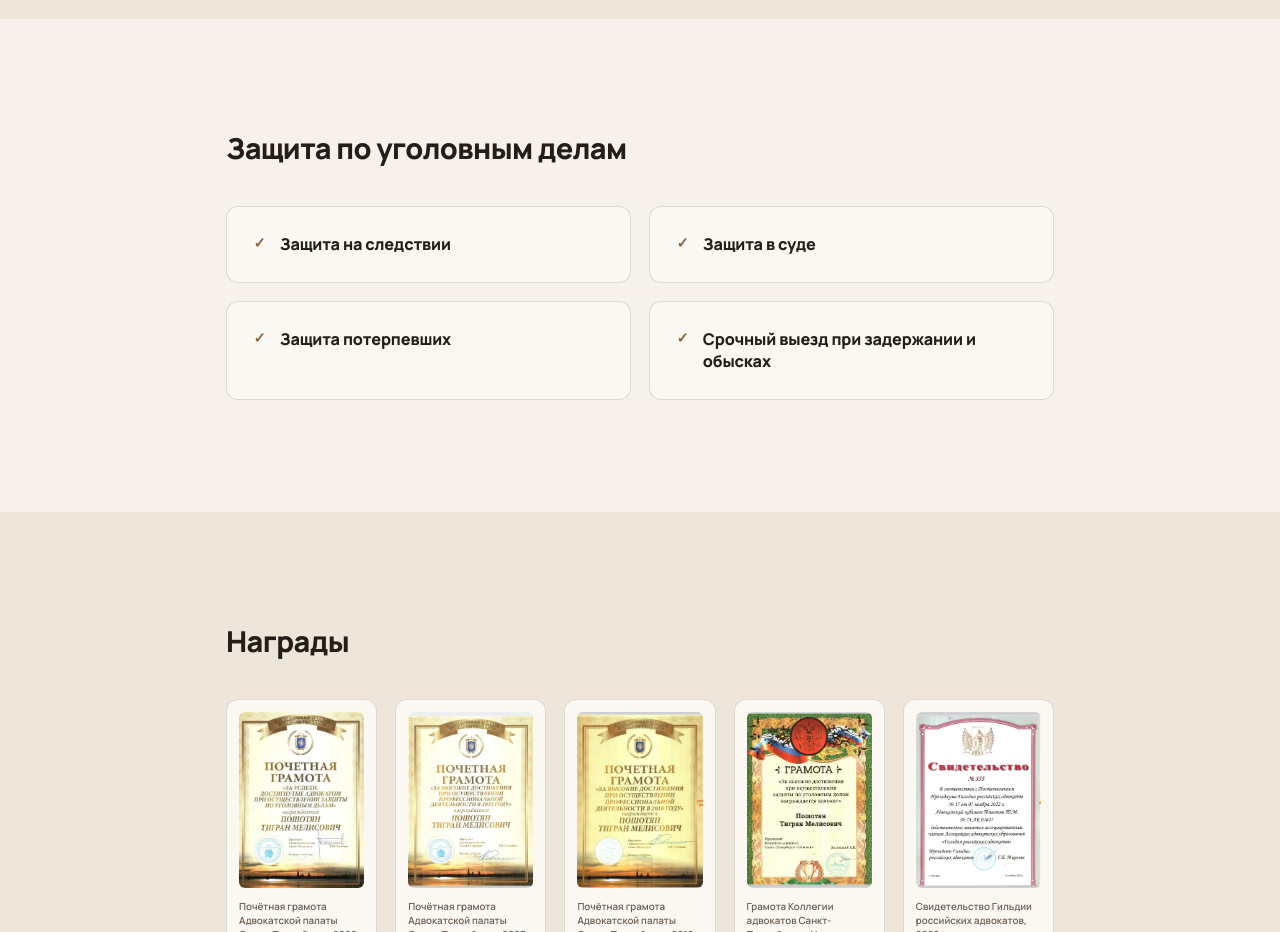
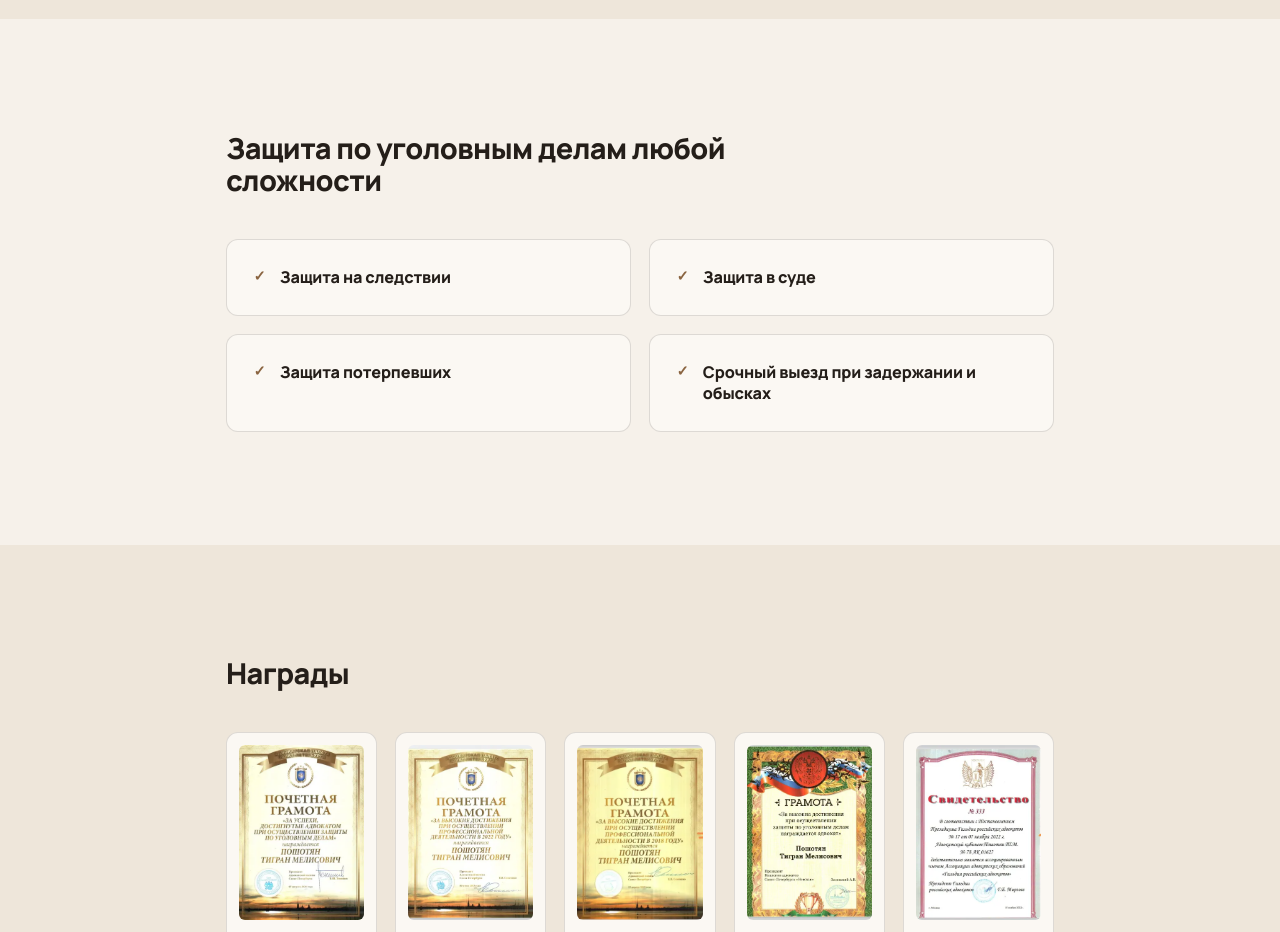
Before and after one commit to elhpiv-hash/poshotyan-preview, a plain HTML site: page index.html in a window 1280 px wide. Shown: the part 1320-2252 px from the top of the page. Drawn offline with Linux system fonts and the light colour scheme.

Commit message:
Clarify criminal defense scope

```diff
--- a/index.html
+++ b/index.html
@@ -118,7 +118,7 @@
   <!-- SERVICES-LIST -->
   <section class="section theme-light" id="services">
     <div class="container">
-      <h2 class="section__title">Защита по уголовным делам</h2>
+      <h2 class="section__title">Защита по уголовным делам любой сложности</h2>
       <ul class="services">
         <li class="service"><span class="list-check" aria-hidden="true"></span><span>Защита на следствии</span></li>
         <li class="service"><span class="list-check" aria-hidden="true"></span><span>Защита в суде</span></li>
```
